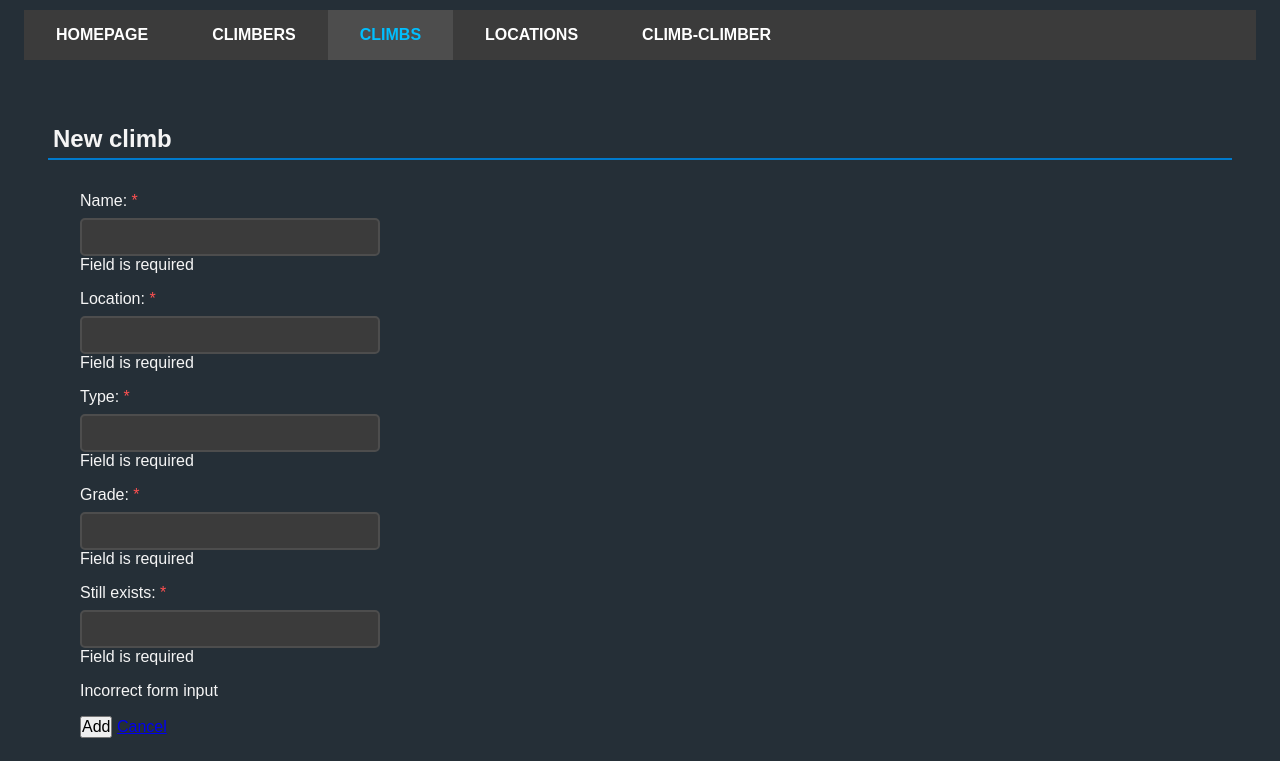
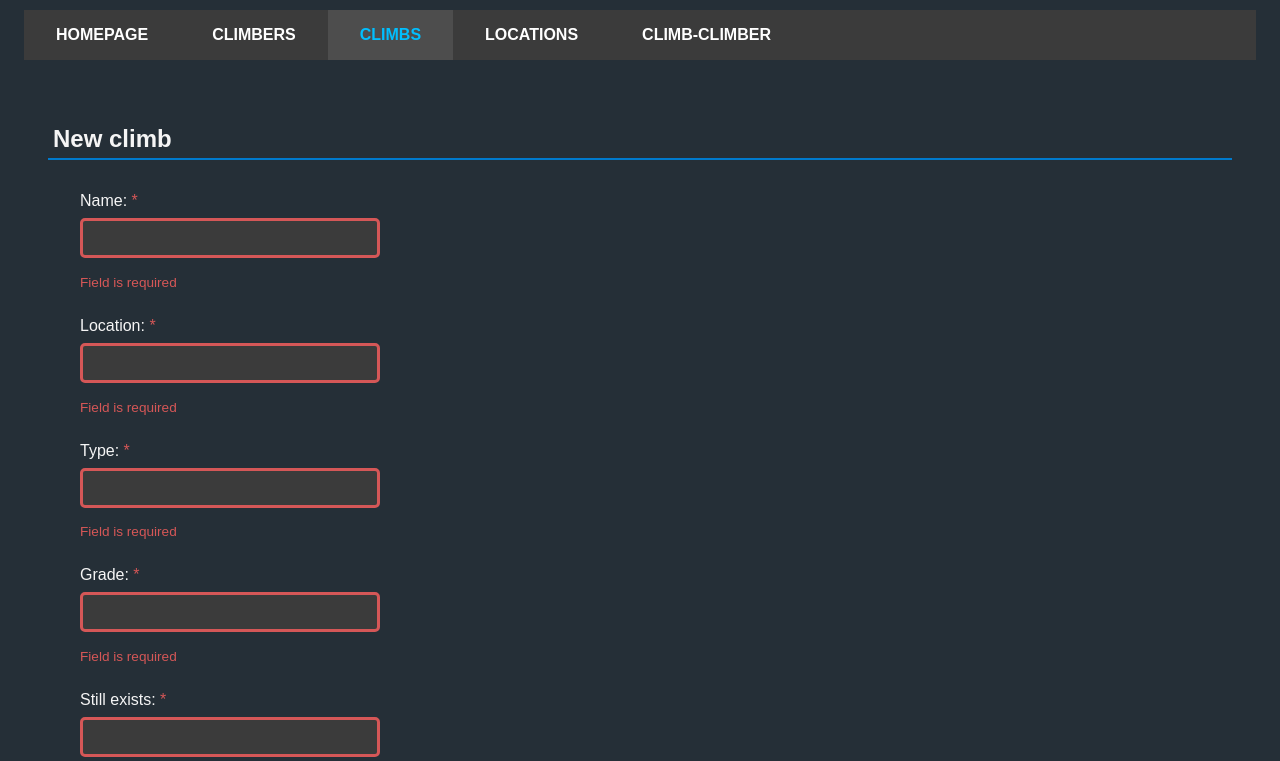
Before and after one commit to s20484/TINMP, a plain HTML site: page climbhub/pages/climb/form-invalid.html in a window 1280 px wide. Shown: the part 154-915 px from the top of the page. Drawn offline with Linux system fonts and the light colour scheme.

Commit message:
CSS done

```diff
--- a/climbhub/pages/climb/form-invalid.html
+++ b/climbhub/pages/climb/form-invalid.html
@@ -28,29 +28,29 @@
         <h2>New climb</h2>
         <form class="form">
             <label for="name">Name: <span class="symbol-required">*</span></label>
-            <input type="text" name="name" id="name">
-            <span id="errorName">Field is required</span>
+            <input type="text" name="name" id="name" class="error-input">
+            <span id="errorName" class="errors-text">Field is required</span>
 
             <label for="location">Location: <span class="symbol-required">*</span></label>
-            <input type="text" name="location" id="location">
-            <span id="errorLocation">Field is required</span>
+            <input type="text" name="location" id="location" class="error-input">
+            <span id="errorLocation" class="errors-text">Field is required</span>
 
             <label for="type">Type: <span class="symbol-required">*</span></label>
-            <input type="text" name="type" id="type">
-            <span id="errorType">Field is required</span>
+            <input type="text" name="type" id="type" class="error-input">
+            <span id="errorType" class="errors-text">Field is required</span>
 
             <label for="grade">Grade: <span class="symbol-required">*</span></label>
-            <input type="text" name="grade" id="grade">
-            <span id="errorGrade">Field is required</span>
+            <input type="text" name="grade" id="grade" class="error-input">
+            <span id="errorGrade" class="errors-text">Field is required</span>
 
             <label for="stillexists">Still exists: <span class="symbol-required">*</span></label>
-            <input type="text" name="stillexists" id="stillexists">
-            <span id="errorStillexists">Field is required</span>
+            <input type="text" name="stillexists" id="stillexists" class="error-input">
+            <span id="errorStillexists" class="errors-text">Field is required</span>
 
-            <div>
-                <p id="errorSummary">Incorrect form input</p>
-                <input type="submit" value="Add">
-                <a href="list.html">Cancel</a>
+            <div class="form-buttons">
+                <p id="errorSummary" class="errors-text">Incorrect form input</p>
+                <input type="submit" value="Accept" class="form-button-submit">
+                <a href="list.html" class="form-button-cancel">Cancel</a>
             </div>
         </form>
     </main>
--- a/climbhub/style.css
+++ b/climbhub/style.css
@@ -150,7 +150,10 @@ main h2 {
 .list-actions-button-details,
 .list-actions-button-edit,
 .list-actions-button-delete,
-.button-add {
+.button-add,
+.form-button-submit,
+.form-button-cancel,
+.form-button-edit {
     border: none;
     border-radius: 20px;
     color: white;
@@ -172,30 +175,42 @@ main h2 {
     background-color: #59b24d;
 }
 
-.list-actions-button-edit {
+.list-actions-button-edit,
+.form-button-edit {
     background-color: #e0a537;
 }
 
-.list-actions-button-edit:hover {
+.list-actions-button-edit:hover,
+.form-button-edit:hover {
     background-color: #e9c45e;
 }
 
-.list-actions-button-delete {
+.list-actions-button-delete,
+.form-button-cancel {
     background-color: #d55757;
 }
 
-.list-actions-button-delete:hover {
+.list-actions-button-delete:hover,
+.form-button-cancel:hover {
     background-color: #bc6666;
 }
 
-.button-add {
-    background-color: #007acc;
+.button-add,
+.form-button-submit
+.form-button-cancel {
     padding: 0.5rem 1rem;
     border-radius: 5px;
     float: left;
 }
 
-.button-add:hover {
+
+.button-add,
+.form-button-submit {
+    background-color: #007acc;
+}
+
+.button-add:hover,
+.form-button-submit:hover {
     background-color: #1e87cc;
 }
 
@@ -232,12 +247,51 @@ textarea {
     width: 100%;
 }
 
+.form input[disabled] {
+    color: #717171;
+}
+
 .form label {
     display: block;
     margin-top: 1rem;
     margin-bottom: 0.5rem;
 }
 
-.symbol-required {
-    color: #ff5151;
+.symbol-required,
+.errors-text {
+    color: #d55757;
 }
+
+.form-buttons {
+    margin-top: 2rem;
+}
+
+.form-button-submit,
+.form-button-cancel,
+.form-button-edit {
+    border-radius: 5px;
+    padding: 5px;
+    width: 100%;
+}
+
+.form-button-cancel,
+.form-button-edit {
+    box-sizing: border-box;
+    display: block;
+}
+
+.form-button-submit {
+    margin-bottom: 0.5rem;
+}
+
+.form input.error-input,
+.form select.error-input {
+    border: 3px solid #d55757
+}
+
+.errors-text {
+    display: block;
+    font-size: 0.85em;
+    line-height: 2.25rem;
+    margin-top: 0.5em;
+}
```
Also changed, not shown: climbhub/pages/climb-climber/form-details.html (+4 -4 lines), climbhub/pages/climb-climber/form-edit.html (+3 -3 lines), climbhub/pages/climb-climber/form-invalid.html (+8 -8 lines), climbhub/pages/climb-climber/form.html (+3 -3 lines), climbhub/pages/climb/form-details.html (+4 -4 lines), climbhub/pages/climb/form-edit.html (+3 -3 lines), climbhub/pages/climb/form.html (+3 -3 lines), climbhub/pages/climber/form-details.html (+4 -4 lines), climbhub/pages/climber/form-edit.html (+3 -3 lines), climbhub/pages/climber/form-invalid.html (+8 -8 lines), climbhub/pages/climber/form.html (+3 -3 lines), climbhub/pages/location/form-details.html (+4 -4 lines), climbhub/pages/location/form-edit.html (+3 -3 lines), climbhub/pages/location/form-invalid.html (+8 -8 lines), 1 more files.
